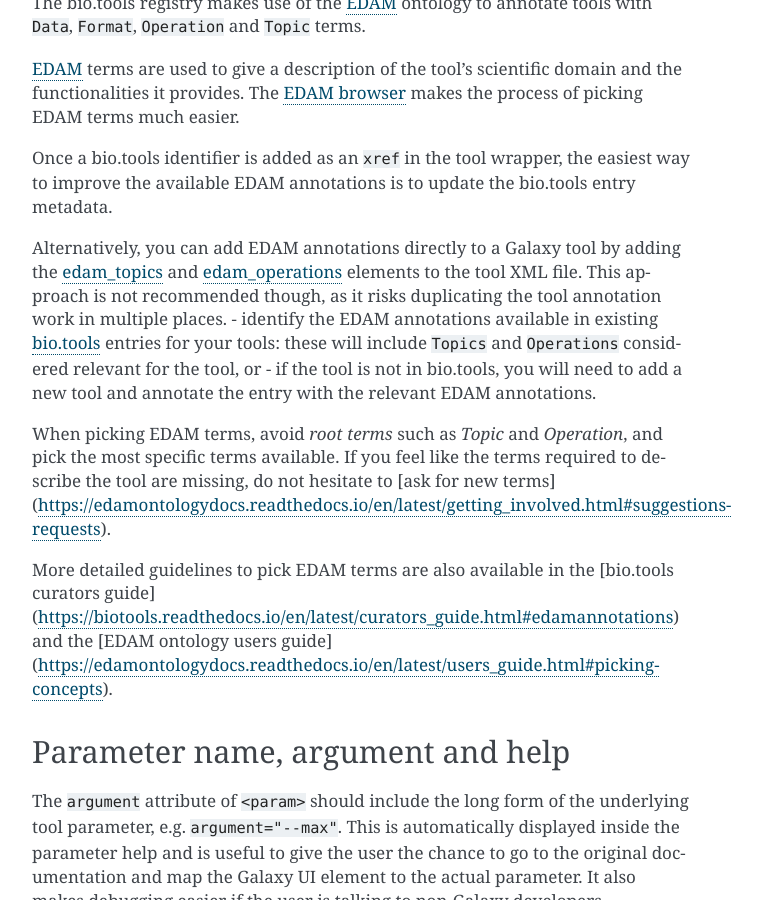
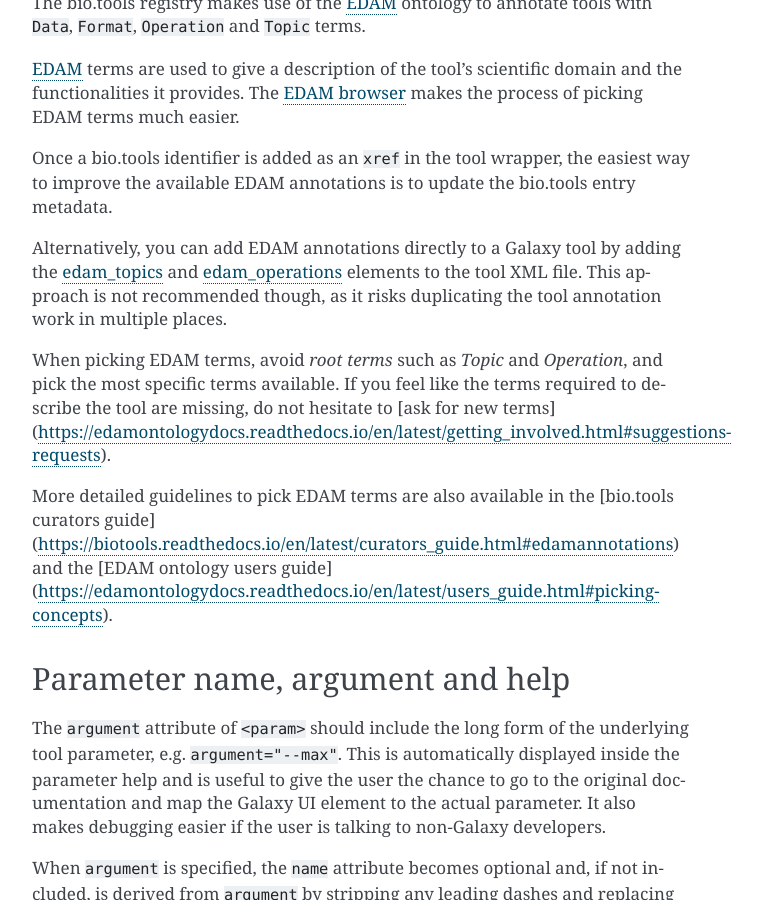
Before and after one commit to galaxy-iuc/standards, a Sphinx documentation site: the page built from docs/best_practices/tool_xml.rst, in a window 1280 px wide and 900 px high, scrolled down 2937 px. Shown: the whole window, without its empty margins (388-1150 px from the left). Built offline with Sphinx 7.4.7, drawn with Linux system fonts in a browser that asks for light colours.

Commit message:
Update docs/best_practices/tool_xml.rst
Co-authored-by: Nicola Soranzo <nicola.soranzo@gmail.com>

```diff
--- a/docs/best_practices/tool_xml.rst
+++ b/docs/best_practices/tool_xml.rst
@@ -159,10 +159,6 @@ Alternatively, you can add EDAM annotations directly to a Galaxy tool by adding
 and `edam_operations <https://docs.galaxyproject.org/en/latest/dev/schema.html#tool-edam-operations>`__
 elements to the tool XML file. This approach is not recommended though, as it risks duplicating the
 tool annotation work in multiple places.
-- identify the EDAM annotations available in existing `bio.tools`_ entries for your tools: these
-will include ``Topics`` and ``Operations`` considered relevant for the tool, or
-- if the tool is not in bio.tools, you will need to add a new tool and
-annotate the entry with the relevant EDAM annotations.
 
 When picking EDAM terms, avoid `root terms` such as `Topic` and `Operation`, and pick the
 most specific terms available. If you feel like the terms required to describe the tool are
```
